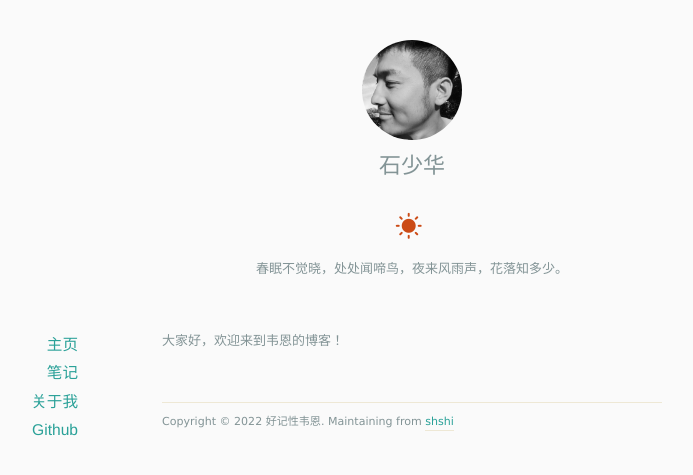
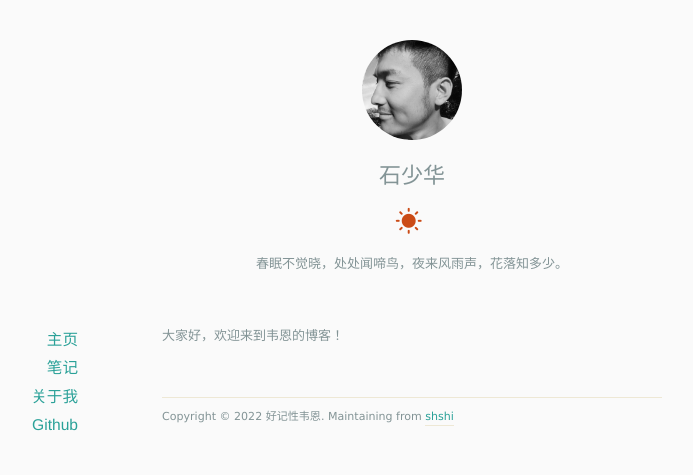
Before and after one commit to shshi/shishaohua.github.io, a Jekyll site: the page built from docs/index.html, in a window 1280 px wide. Shown: the top 475 px of the page, without its empty margins (228-921 px from the left). Built offline with Jekyll 4.4.1, drawn with Linux system fonts in a browser that asks for light colours; nearby versions of some CDN libraries; the list of posts is cut into pages by our own code.

Commit message:
Update style.css

```diff
--- a/docs/assets/css/style.css
+++ b/docs/assets/css/style.css
@@ -40,6 +40,7 @@
 .my_name {
 	font-family: serif,-apple-system, "Microsoft Yahei";
 	font-size: 22px;
+	margin: 10px 0 0;
 }
 
 .social-layer {
```
